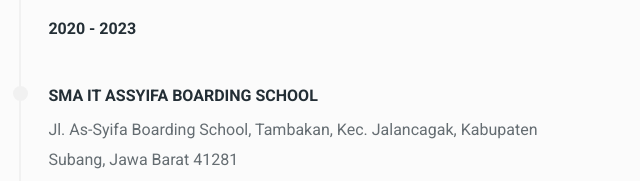
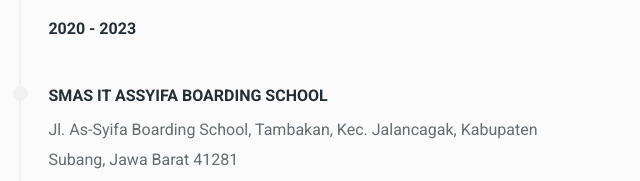
Before and after one commit to SULFAT19/SULFAT19.github.io, a plain HTML site: page index.html in a window 1280 px wide. Shown: the part 1947-2128 px from the top of the page, 32-672 px from the left. Drawn offline with Linux system fonts and the light colour scheme.

Commit message:
Update index.html

```diff
--- a/index.html
+++ b/index.html
@@ -132,7 +132,7 @@
                 <div></div>
               </div>
               <div class="education-info">
-                <h4 class="education-title">SMA IT ASSYIFA BOARDING SCHOOL</h4>
+                <h4 class="education-title">SMAS IT ASSYIFA BOARDING SCHOOL</h4>
                 <p>Jl. As-Syifa Boarding School, Tambakan, Kec. Jalancagak, Kabupaten Subang, Jawa Barat 41281</p>
                 <h4 class="education-years">2023 - 2026 </h4>
               </div>
@@ -233,6 +233,7 @@
 
     <a href="mailto:hellohi.sulthan@gmail.com">
       <svg width="24" height="24" xmlns="http://www.w3.org/2000/svg" fill-rule="evenodd" clip-rule="evenodd"><path d="M22.288 21h-20.576c-.945 0-1.712-.767-1.712-1.712v-13.576c0-.945.767-1.712 1.712-1.712h20.576c.945 0 1.712.767 1.712 1.712v13.576c0 .945-.767 1.712-1.712 1.712zm-10.288-6.086l-9.342-6.483-.02 11.569h18.684v-11.569l-9.322 6.483zm8.869-9.914h-17.789l8.92 6.229s6.252-4.406 8.869-6.229z"/></svg>
+    </a>
     <a href="https://sites.google.com/view/sulfat-academy">
       <svg xmlns="http://www.w3.org/2000/svg" width="24" height="24" viewBox="0 0 24 24"><path d="M12 0c-6.627 0-12 5.373-12 12s5.373 12 12 12 12-5.373 12-12-5.373-12-12-12zm6.016 11c-.048-1.03-.168-2.035-.356-3h3.5c.41.935.685 1.942.79 3h-3.934zm3.933 2c-.105 1.058-.38 2.065-.79 3h-3.5c.188-.965.309-1.97.356-3h3.934zm-1.968-7h-2.83c-.375-1.197-.875-2.292-1.461-3.286 1.716.684 3.195 1.831 4.291 3.286zm-4.948 0h-2.033v-3.674c.841 1.01 1.526 2.256 2.033 3.674zm-2.033 12h2.033c-.507 1.418-1.192 2.664-2.033 3.674v-3.674zm-2-15.674v3.674h-2.033c.507-1.418 1.192-2.664 2.033-3.674zm0 5.674v3h-2.994c.052-1.04.181-2.044.389-3h2.605zm0 5v3h-2.605c-.208-.956-.336-1.96-.389-3h2.994zm0 5v3.674c-.841-1.01-1.526-2.256-2.033-3.674h2.033zm2-2v-3h2.994c-.052 1.04-.181 2.044-.389 3h-2.605zm0-5v-3h2.605c.208.956.336 1.96.389 3h-2.994zm-4.69-8.286c-.586.994-1.086 2.089-1.461 3.286h-2.83c1.096-1.455 2.575-2.602 4.291-3.286zm-2.326 8.286h-3.933c.105-1.058.38-2.065.79-3h3.5c-.189.965-.309 1.97-.357 3zm.357 5h-3.5c-.41-.935-.685-1.942-.79-3h3.934c.047 1.03.167 2.035.356 3zm-2.322 2h2.83c.375 1.197.875 2.292 1.461 3.286-1.716-.684-3.195-1.831-4.291-3.286zm11.671 3.286c.586-.994 1.086-2.089 1.461-3.286h2.83c-1.096 1.455-2.575 2.602-4.291 3.286z"/></svg>
     </a>
```
